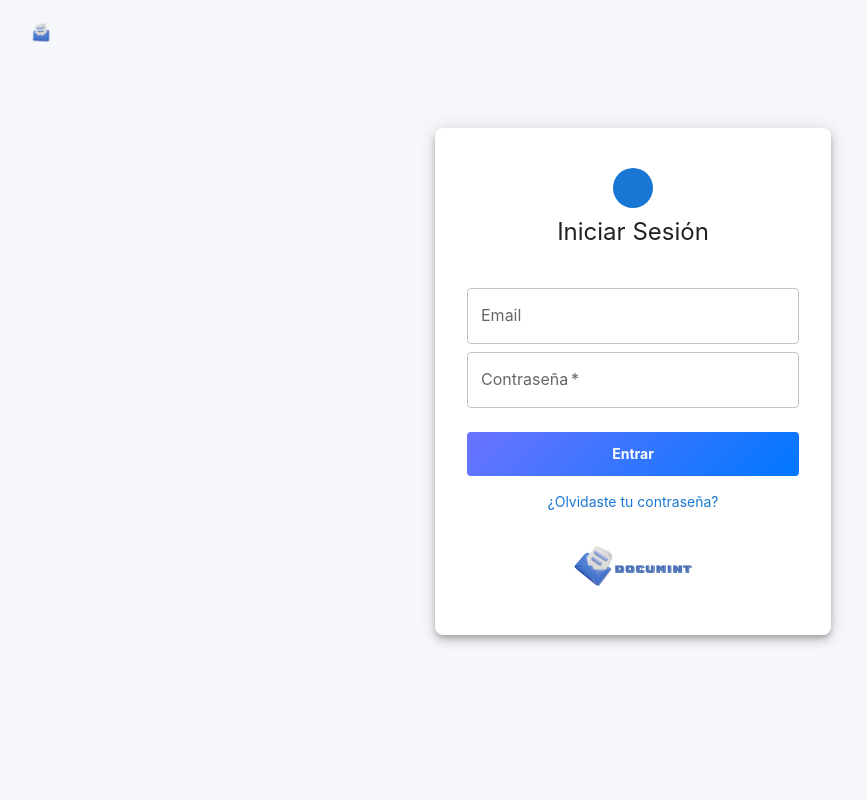
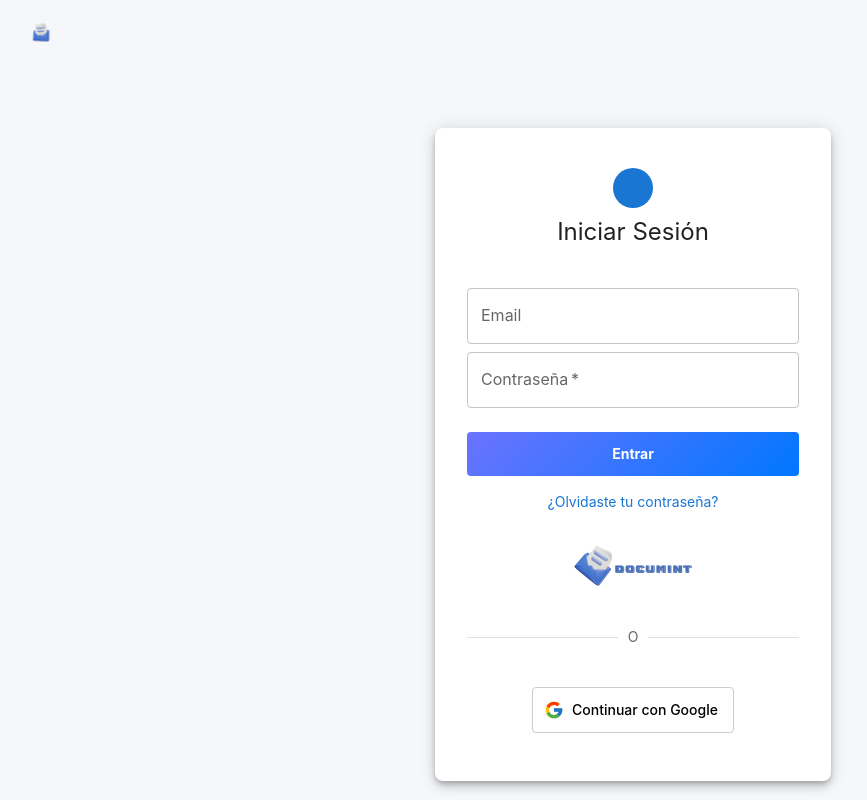
Before and after one commit to kakashii13/documint-client, a React (Vite) app: page /login in a window 1280 px wide. Shown: the whole page, without its empty margins (7-874 px from the left). Built offline with nearby package versions, Linux system fonts and the light colour scheme; no server answers; some icons are missing.

Commit message:
fet(auth): Add Google authentication flow
- Implemented Google login and success page
- Updated routing to include new login success page
- Updated package dependencies for Google authentication

```diff
--- a/package.json
+++ b/package.json
@@ -24,6 +24,7 @@
     "react": "^19.1.0",
     "react-dom": "^19.1.0",
     "react-hook-form": "^7.58.1",
+    "react-icons": "^5.5.0",
     "react-router-dom": "^7.6.3",
     "react-signature-canvas": "^1.1.0-alpha.2",
     "yup": "^1.6.1",
--- a/src/pages/Login.tsx
+++ b/src/pages/Login.tsx
@@ -1,4 +1,4 @@
-import { useState } from "react";
+import { useEffect, useState } from "react";
 import {
   Container,
   Box,
@@ -7,6 +7,7 @@ import {
   Typography,
   TextField,
   Button,
+  Divider,
 } from "@mui/material";
 import LockOutlinedIcon from "@mui/icons-material/LockOutlined";
 import { useForm, Controller } from "react-hook-form";
@@ -19,6 +20,7 @@ import logo_marca from "../assets/logo_marca.png";
 import { useAlertStore } from "../hooks/useAlertStore";
 import { MainLayout } from "../layout/MainLayout";
 import { PasswordInput } from "../components/PasswordInput";
+import { FcGoogle } from "react-icons/fc";
 
 const loginSchema = yup.object().shape({
   // Esquema de validación para Login\const loginSchema = yup.object().shape({
@@ -79,6 +81,19 @@ export const Login = () => {
       setLoading(false);
     }
   };
+
+  const googleLogin = () => {
+    window.location.href = `${import.meta.env.VITE_API_URL}/auth/google`;
+  };
+
+  useEffect(() => {
+    const query = new URLSearchParams(window.location.search);
+    const error = query.get("error");
+
+    if (error) {
+      showAlert("error", error || "Error al iniciar sesión con Google");
+    }
+  }, []);
 
   return (
     <MainLayout>
@@ -182,6 +197,34 @@ export const Login = () => {
               }}
             />
           </Box>
+          <Divider sx={{ width: "100%", my: 3 }}>
+            <Typography variant="body2" color="text.secondary">
+              O
+            </Typography>
+          </Divider>
+          <Box>
+            <Button
+              variant="outlined"
+              fullWidth
+              startIcon={<FcGoogle />}
+              sx={{
+                mt: 2,
+                mb: 2,
+                py: 1.2,
+                textTransform: "none",
+                color: "#000",
+                borderColor: "#ccc",
+                "&:hover": {
+                  borderColor: "#aaa",
+                },
+                width: "100%",
+                display: "flex",
+              }}
+              onClick={googleLogin}
+            >
+              Continuar con Google
+            </Button>
+          </Box>
         </Paper>
       </Container>
     </MainLayout>
--- /dev/null
+++ b/src/pages/LoginSuccess.tsx
@@ -0,0 +1,74 @@
+import { useEffect } from "react";
+import { useNavigate } from "react-router-dom";
+import { useAuthStore } from "../hooks/useAuthStore";
+import apiService from "../services/api";
+import { useAlertStore } from "../hooks/useAlertStore";
+import { Box, Typography, CircularProgress } from "@mui/material";
+
+const LoginSuccess = () => {
+  const navigate = useNavigate();
+  const setUser = useAuthStore((s) => s.setUser);
+  const setToken = useAuthStore((s) => s.setToken);
+  const showAlert = useAlertStore((s) => s.showAlert);
+
+  useEffect(() => {
+    const finalizeLogin = async () => {
+      const query = new URLSearchParams(window.location.search);
+      const token = query.get("accessToken");
+
+      if (!token) {
+        navigate("/login");
+        return;
+      }
+
+      try {
+        setToken(token);
+
+        const response = await apiService.get(
+          `${import.meta.env.VITE_API_URL}/auth/me`,
+          {
+            headers: {
+              Authorization: `Bearer ${token}`,
+            },
+            withCredentials: true,
+          }
+        );
+        const responseUser = response.data.user;
+
+        setUser(responseUser);
+
+        if (responseUser?.role === "admin") {
+          navigate("/admin-panel");
+        } else if (responseUser?.role === "admin-client") {
+          navigate(`/client-panel/${responseUser?.clientId}`);
+        } else {
+          navigate(`/client-user-panel/${responseUser?.clientId}`);
+        }
+      } catch (error: any) {
+        const errorMessage =
+          error.response?.data?.message || "Error al iniciar sesión";
+        console.error("Error al iniciar sesión:", errorMessage);
+        showAlert("error", errorMessage);
+      }
+    };
+
+    finalizeLogin();
+  }, []);
+
+  return (
+    <Box
+      display="flex"
+      flexDirection="column"
+      justifyContent="center"
+      alignItems="center"
+      height="100vh"
+    >
+      <CircularProgress />
+      <Typography variant="h6" mt={2}>
+        Iniciando sesión con Google...
+      </Typography>
+    </Box>
+  );
+};
+
+export default LoginSuccess;
--- a/src/routes/router.tsx
+++ b/src/routes/router.tsx
@@ -17,6 +17,7 @@ import Landing from "../pages/Landing";
 import { FormSendedPage } from "../pages/Success";
 import { Account } from "../pages/Account";
 import { NotFound } from "../pages/NotFound";
+import LoginSuccess from "../pages/LoginSuccess";
 
 export const router = createBrowserRouter([
   {
@@ -39,6 +40,10 @@ export const router = createBrowserRouter([
   {
     path: "/login",
     element: <Login />,
+  },
+  {
+    path: "/login/success",
+    element: <LoginSuccess />,
   },
   {
     path: "/forgot-password",
```
Also changed, not shown: 1 other file (tests, documents, lock files or other folders).
